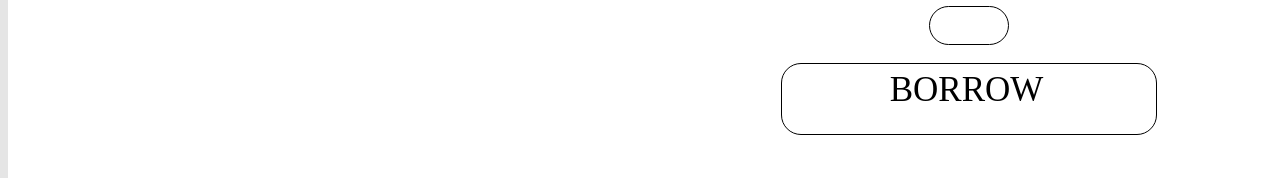
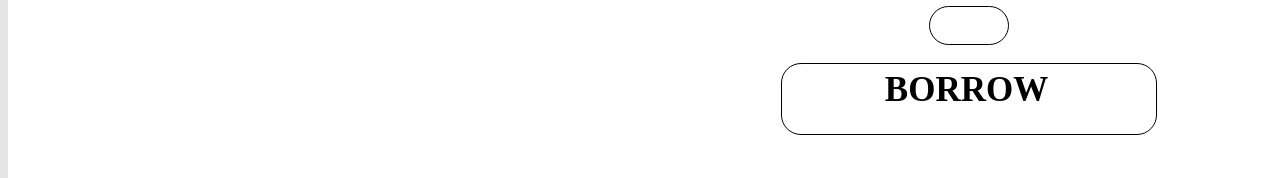
Before and after one commit to kyinn1307/ToolTrack-frontend, a React (Create React App) app: page /borrowing/1 in a window 1280 px wide. Shown: the part 597-775 px from the top of the page. Built offline with nearby package versions, Linux system fonts and the light colour scheme.

Commit message:
change the font weight

```diff
--- a/src/BorrowingPage.js
+++ b/src/BorrowingPage.js
@@ -80,7 +80,9 @@ const BorrowingPage = () => {
             id="borrow-button"
             onClick={handleBorrowClick}
           >
-            <span className="e102_38">BORROW</span>
+            <span className="e102_38">
+              <b>BORROW</b>
+            </span>
           </div>
         </div>
       )}
--- a/src/styles/borrowingDate.css
+++ b/src/styles/borrowingDate.css
@@ -26,8 +26,7 @@ body {
 }
 
 /* main css code for borrowingDate.css */
-.e102_2 {
-}
+
 .e102_53 {
   overflow: hidden;
   background-color: rgba(255, 255, 255, 1);
```
